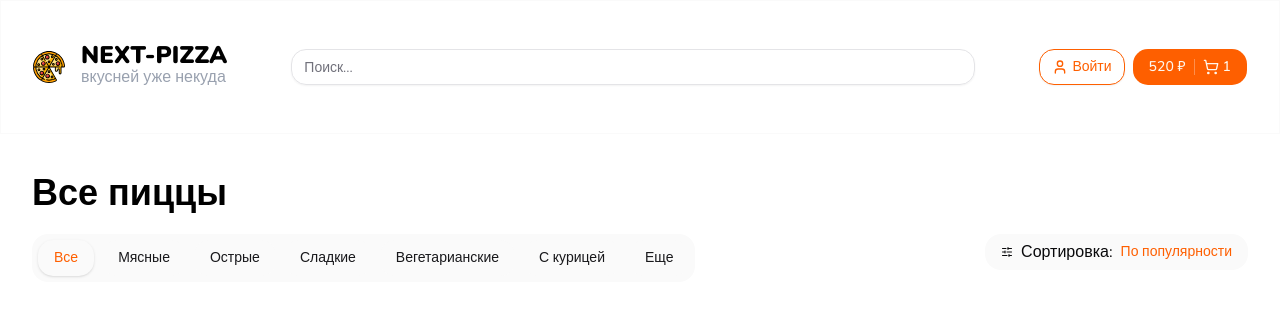
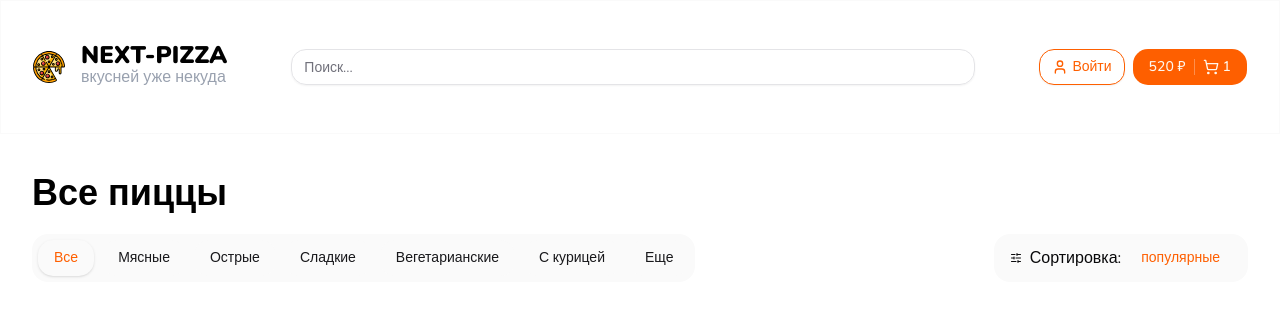
Before and after one commit to andr3qa/next-pizza, a Next.js app: page / in a window 1280 px wide. Shown: the top 316 px of the page. Built offline with nearby package versions, Linux system fonts and the light colour scheme.

Commit message:
Added a popup window for the sort component

```diff
--- a/src/components/shared/Sort.tsx
+++ b/src/components/shared/Sort.tsx
@@ -1,7 +1,14 @@
 import { cn } from '@/lib/utils';
 import { SlidersHorizontal } from 'lucide-react';
 import React from 'react';
-import { Button } from '../ui';
+import {
+  Select,
+  SelectContent,
+  SelectItem,
+  SelectTrigger,
+  SelectValue,
+} from '../ui';
+import { sortOptions } from '@/constants/sortOptions';
 
 interface Props {
   className?: string;
@@ -16,9 +23,23 @@ export const Sort: React.FC<Props> = ({ className }) => {
     >
       <SlidersHorizontal size={12} />
       <span>Сортировка:</span>
-      <Button className="h-auto p-0" variant={'link'}>
-        По популярности
-      </Button>
+
+      <Select defaultValue={sortOptions[0].name}>
+        <SelectTrigger className="text-primary cursor-pointer border-0 shadow-none [&>svg]:hidden">
+          <SelectValue />
+        </SelectTrigger>
+        <SelectContent>
+          {sortOptions.map((option) => (
+            <SelectItem
+              key={option.name}
+              className="cursor-pointer"
+              value={option.name}
+            >
+              {option.name}
+            </SelectItem>
+          ))}
+        </SelectContent>
+      </Select>
     </div>
   );
 };
--- a/src/components/ui/index.tsx
+++ b/src/components/ui/index.tsx
@@ -3,7 +3,6 @@ export { Input } from './input';
 export { Slider } from './slider';
 export { Checkbox } from './checkbox';
 export { Skeleton } from './skeleton';
-export { Popover } from './popover';
 export { Dialog } from './dialog';
 export { Drawer } from './drawer';
 export { Select } from './select';
@@ -16,3 +15,7 @@ export { SelectScrollUpButton } from './select';
 export { SelectSeparator } from './select';
 export { SelectTrigger } from './select';
 export { SelectValue } from './select';
+export { Popover } from './popover';
+export { PopoverTrigger } from './popover';
+export { PopoverContent } from './popover';
+export { PopoverAnchor } from './popover';
--- a/src/components/ui/popover.tsx
+++ b/src/components/ui/popover.tsx
@@ -1,25 +1,25 @@
-"use client"
+'use client';
 
-import * as React from "react"
-import * as PopoverPrimitive from "@radix-ui/react-popover"
+import * as React from 'react';
+import * as PopoverPrimitive from '@radix-ui/react-popover';
 
-import { cn } from "@/lib/utils"
+import { cn } from '@/lib/utils';
 
 function Popover({
   ...props
 }: React.ComponentProps<typeof PopoverPrimitive.Root>) {
-  return <PopoverPrimitive.Root data-slot="popover" {...props} />
+  return <PopoverPrimitive.Root data-slot="popover" {...props} />;
 }
 
 function PopoverTrigger({
   ...props
 }: React.ComponentProps<typeof PopoverPrimitive.Trigger>) {
-  return <PopoverPrimitive.Trigger data-slot="popover-trigger" {...props} />
+  return <PopoverPrimitive.Trigger data-slot="popover-trigger" {...props} />;
 }
 
 function PopoverContent({
   className,
-  align = "center",
+  align = 'center',
   sideOffset = 4,
   ...props
 }: React.ComponentProps<typeof PopoverPrimitive.Content>) {
@@ -30,19 +30,19 @@ function PopoverContent({
         align={align}
         sideOffset={sideOffset}
         className={cn(
-          "bg-popover text-popover-foreground data-[state=open]:animate-in data-[state=closed]:animate-out data-[state=closed]:fade-out-0 data-[state=open]:fade-in-0 data-[state=closed]:zoom-out-95 data-[state=open]:zoom-in-95 data-[side=bottom]:slide-in-from-top-2 data-[side=left]:slide-in-from-right-2 data-[side=right]:slide-in-from-left-2 data-[side=top]:slide-in-from-bottom-2 z-50 w-72 origin-(--radix-popover-content-transform-origin) rounded-md border p-4 shadow-md outline-hidden",
+          'bg-popover text-popover-foreground data-[state=open]:animate-in data-[state=closed]:animate-out data-[state=closed]:fade-out-0 data-[state=open]:fade-in-0 data-[state=closed]:zoom-out-95 data-[state=open]:zoom-in-95 data-[side=bottom]:slide-in-from-top-2 data-[side=left]:slide-in-from-right-2 data-[side=right]:slide-in-from-left-2 data-[side=top]:slide-in-from-bottom-2 origin-(--radix-popover-content-transform-origin) outline-hidden z-50 w-72 rounded-md border p-4 shadow-md',
           className
         )}
         {...props}
       />
     </PopoverPrimitive.Portal>
-  )
+  );
 }
 
 function PopoverAnchor({
   ...props
 }: React.ComponentProps<typeof PopoverPrimitive.Anchor>) {
-  return <PopoverPrimitive.Anchor data-slot="popover-anchor" {...props} />
+  return <PopoverPrimitive.Anchor data-slot="popover-anchor" {...props} />;
 }
 
-export { Popover, PopoverTrigger, PopoverContent, PopoverAnchor }
+export { Popover, PopoverTrigger, PopoverContent, PopoverAnchor };
--- /dev/null
+++ b/src/constants/sortOptions.ts
@@ -0,0 +1,8 @@
+export const sortOptions = [
+  { name: 'популярные', sortProperty: 'rating', order: 'desc' },
+  { name: 'непопулярные', sortProperty: 'rating', order: 'asc' },
+  { name: 'дорогие', sortProperty: 'price', order: 'desc' },
+  { name: 'дешёвые', sortProperty: 'price', order: 'asc' },
+  { name: 'алфавту А - Я', sortProperty: 'title', order: 'desc' },
+  { name: 'алфавту Я - А', sortProperty: 'title', order: 'asc' },
+];
```
